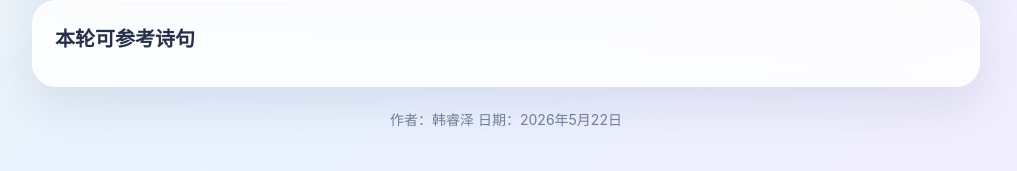
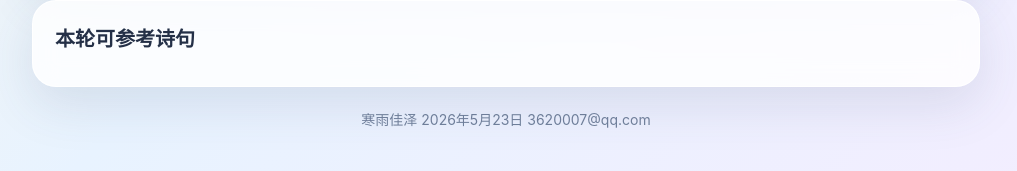
Before and after one commit to hanqiangfei/AI, a Python web app: template feihualing-app/templates/index.html in a window 1280 px wide. Shown: the part 932-1103 px from the top of the page, without its empty margins (134-1151 px from the left). Run offline with Jinja, Linux system fonts and the light colour scheme; the template is opened without the code that fills it, so the values that code supplies are empty.

Commit message:
chore: update app footer signature format

```diff
--- a/app-factory/monthly-plan-2026-05.json
+++ b/app-factory/monthly-plan-2026-05.json
@@ -14,7 +14,8 @@
     "environment": "production",
     "primaryDomainSuffix": "hanruize.com",
     "legacyDomainSuffix": "tantu.ai",
-    "signature": "作者：韩睿泽 日期：2026年5月22日"
+    "signature": "寒雨佳泽 【日期】 3620007@qq.com",
+    "signatureRule": "底部署名使用当天日期，例如：寒雨佳泽 2026年5月23日 3620007@qq.com"
   },
   "state": {
     "nextIndex": 2,
--- a/feihualing-app/templates/index.html
+++ b/feihualing-app/templates/index.html
@@ -45,7 +45,7 @@
       <h2>本轮可参考诗句</h2>
       <div id="library"></div>
     </section>
-    <footer class="signature">作者：韩睿泽 日期：2026年5月22日</footer>
+    <footer class="signature">寒雨佳泽 2026年5月23日 3620007@qq.com</footer>
   </main>
   <script src="/static/app.js"></script>
 </body>
--- a/math-quick/index.html
+++ b/math-quick/index.html
@@ -56,7 +56,7 @@
       <button id="clearBtn" type="button" class="ghost">清空错题</button>
     </section>
 
-    <footer>作者：韩睿泽 日期：2026年5月22日</footer>
+    <footer>寒雨佳泽 2026年5月23日 3620007@qq.com</footer>
   </main>
 </body>
 </html>
--- a/snake-game/index.html
+++ b/snake-game/index.html
@@ -39,7 +39,7 @@
 
         <p class="hint">键盘：方向键 / WASD 控制，空格暂停，Enter 重开。手机可用下方按钮。</p>
 
-        <footer class="signature">作者：韩睿泽 日期：2026年5月22日</footer>
+        <footer class="signature">寒雨佳泽 2026年5月23日 3620007@qq.com</footer>
       </section>
     </main>
     <link rel="stylesheet" href="/src/styles.css?v=4" />
--- a/works-home/index.html
+++ b/works-home/index.html
@@ -52,7 +52,7 @@
       </article>
     </section>
 
-    <footer class="signature">作者：韩睿泽 日期：2026年5月22日</footer>
+    <footer class="signature">寒雨佳泽 2026年5月23日 3620007@qq.com</footer>
   </main>
 </body>
 </html>
```
